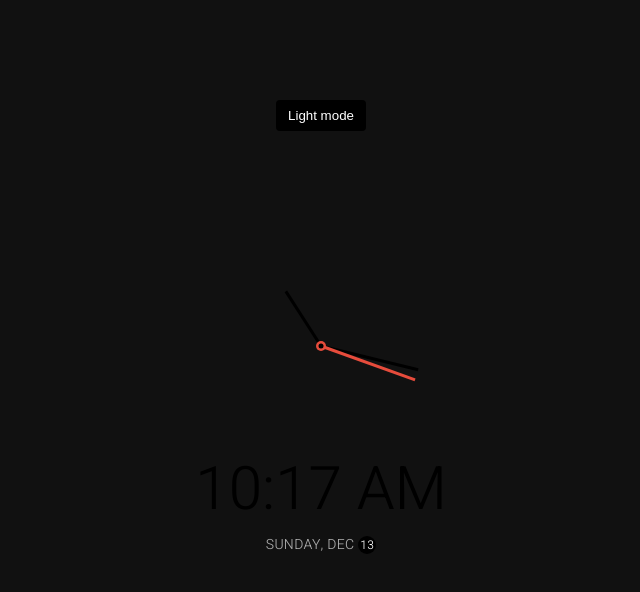
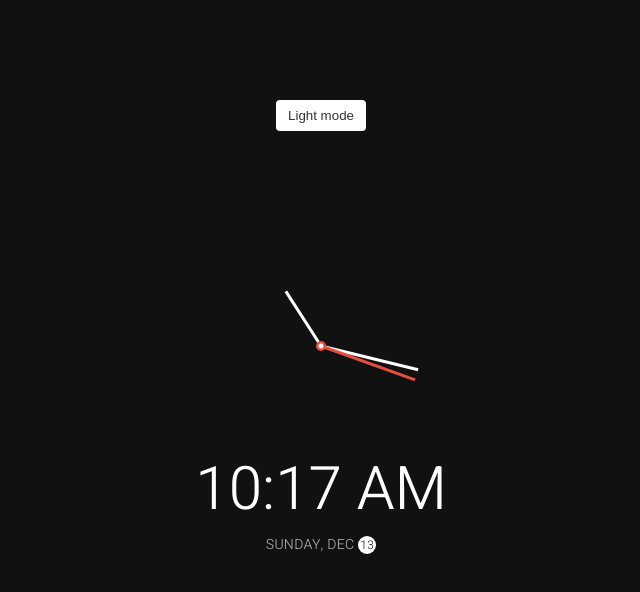
Before and after one commit to Peter-Easterbrook/Ex19-Theme-Clock, a plain HTML site: page index.html in a window 1280 px wide. Both pictures are taken after a click on the button "Dark mode". Shown: the whole page, without its empty margins (319-959 px from the left). Drawn offline with Linux system fonts and the light colour scheme.

Commit message:
13.12.2020
Fix colors on DM

```diff
--- a/style.css
+++ b/style.css
@@ -14,8 +14,8 @@ html {
 }
 
 html.dark {
-  background-color: #111;
-  color: var(--primary-color);
+  --primary-color: #fff;
+  --secondary-color: #333;
 }
 
 html.dark {
```
